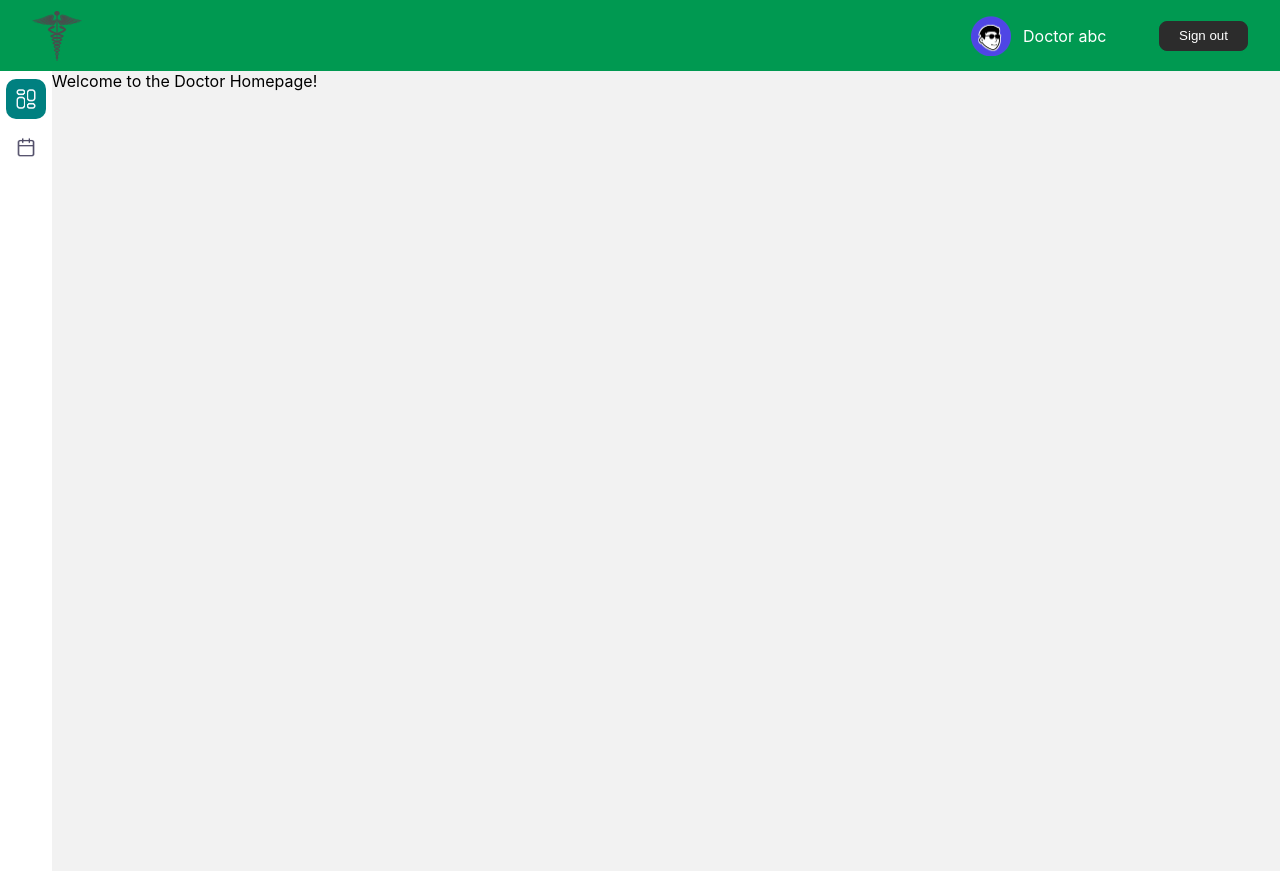
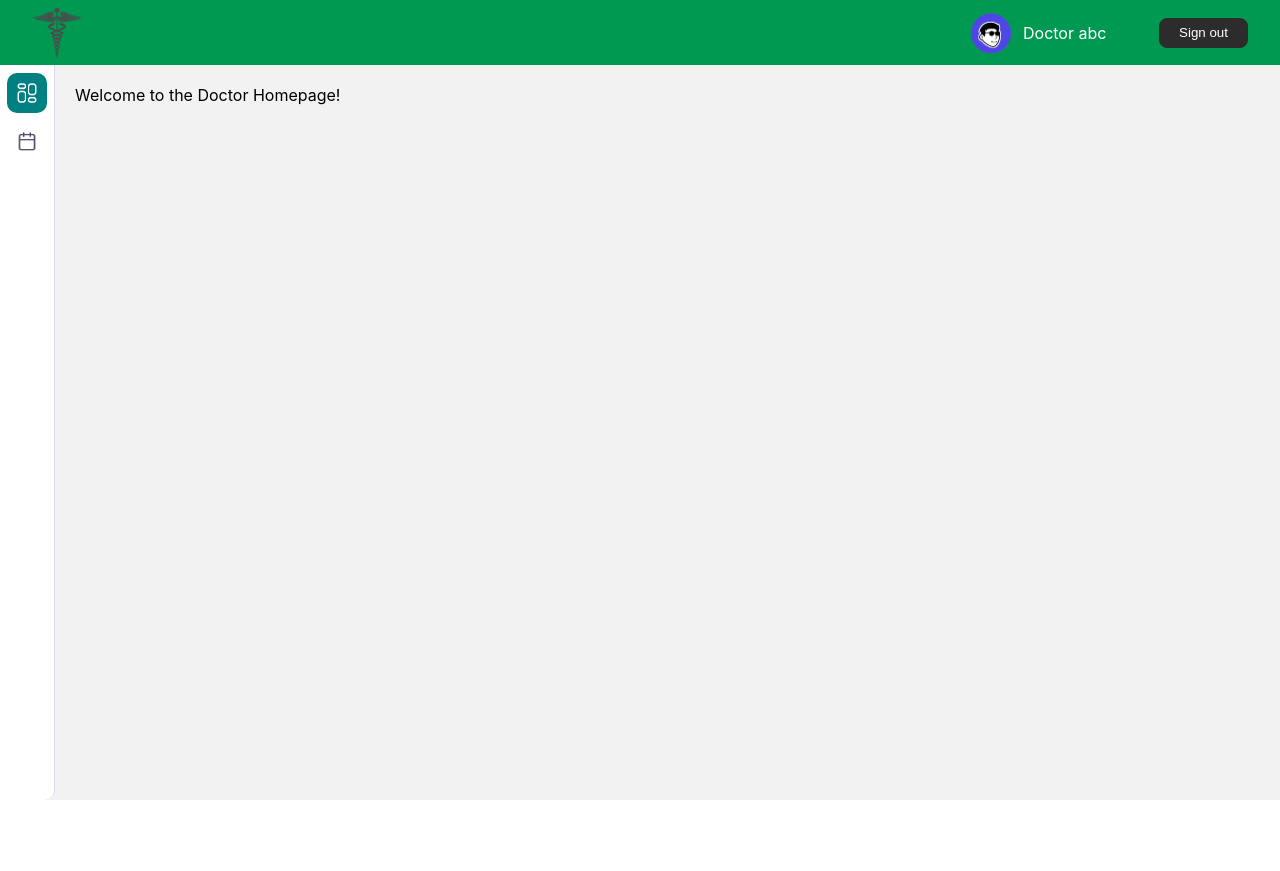
Before and after one commit to yukihim/disease-diagnosis-support-system, a React (Create React App) app in the folder frontend/: page / in a window 1280 px wide. After the commit the page ends 800 px from the top, so only its background shows below. Built offline with nearby package versions, Linux system fonts and the light colour scheme.

Commit message:
Fix root container, the components (Homepage container and sidebar)

```diff
--- a/frontend/public/index.html
+++ b/frontend/public/index.html
@@ -27,6 +27,6 @@
     <title>Disease Diagnosis Support System</title>
   </head>
   <body>
-    <div id="root"></div>
+    <div id="root" style="height:100vh;"></div>
   </body>
 </html>
--- a/frontend/src/components/common/sidebar.js
+++ b/frontend/src/components/common/sidebar.js
@@ -8,11 +8,13 @@ import CalendarIcon from '../../assets/images/Calendar_Icon.png';
 function Sidebar() {
     return (
         <div className="sidebar">
-            <div className="sidebarContainer" style={{backgroundColor: "#008080"}}>
-                <img src={HomepageIcon} alt="Homepage Icon" className="sidebar__homepageIcon" />
-            </div>
-            <div className="sidebarContainer">
-                <img src={CalendarIcon} alt="Calendar Icon" className="sidebar__calendarIcon" />
+            <div className="bigContainer">
+                <div className="sidebarContainer" style={{backgroundColor: "#008080"}}>
+                    <img src={HomepageIcon} alt="Homepage Icon" className="sidebar__homepageIcon" />
+                </div>
+                <div className="sidebarContainer">
+                    <img src={CalendarIcon} alt="Calendar Icon" className="sidebar__calendarIcon" />
+                </div>
             </div>
         </div>
     );
--- a/frontend/src/components/common/style/sidebar.css
+++ b/frontend/src/components/common/style/sidebar.css
@@ -1,19 +1,26 @@
 .sidebar {
     display: flex;
     flex-direction: column;
-
     align-items: center;
 
     background-color: #fff;
 
-    border: 0px 1px 0px 0px solid #D9DBE9;
+    border: 0px solid #D9DBE9;
+
+    border-width: 0px 1px 0px 0px;
 
     width: 54px;
-    height: auto;
+
+    border-bottom-right-radius: 10px;
+
+    .bigContainer {
+        all: unset;
 
         padding: 8px 0px;
 
         .sidebarContainer {
+            all: unset;
+
             width: 40px;
             height: 40px;
 
@@ -33,3 +40,4 @@
             }
         }
     }
+}
--- a/frontend/src/components/doctor/doctorHomepage.js
+++ /dev/null
@@ -1,16 +0,0 @@
-import './style/doctorHomepage.css';
-
-import Sidebar from '../common/sidebar';
-
-function DoctorHomepage() {
-    return (
-        <div className="doctorHomepage">
-            <Sidebar />
-            <div className="mainContent">
-                Welcome to the Doctor Homepage!
-            </div>
-        </div>
-    );
-}
-
-export default DoctorHomepage;
--- /dev/null
+++ b/frontend/src/components/doctor/doctorHomepageContent.js
@@ -0,0 +1,18 @@
+import './style/doctorHomepageContent.css';
+
+import Sidebar from '../common/sidebar';
+
+function DoctorHomepageContent() {
+    return (
+        <div className="doctorHomepageContent">
+            <Sidebar />
+            <div className="mainContent">
+                <div>
+                    Welcome to the Doctor Homepage!
+                </div>
+            </div>
+        </div>
+    );
+}
+
+export default DoctorHomepageContent;
--- a/frontend/src/components/doctor/style/doctorHomepage.css
+++ b/frontend/src/components/doctor/style/doctorHomepageContent.css
@@ -1,19 +1,22 @@
-.doctorHomepage {
+.doctorHomepageContent {
     display: flex;
     flex-direction: row;
 
     justify-content: flex-start;
 
-    width: 100vw;
-    height: 100vh;
+    flex-grow: 1;
+
+    width: 100%;
+    height: 100%;
+
+    background-color: #F2F2F2;
 
     .mainContent {
         display: flex;
         flex-direction: column;
 
-        background-color: #F2F2F2;
+        flex-grow: 1;
 
-        width: 100vw;
-        height: auto;
+        padding: 20px 20px;
     }
 }
--- a/frontend/src/index.css
+++ b/frontend/src/index.css
@@ -2,6 +2,7 @@ html,
 body {
   min-width: 900px;
   overflow-x: hidden;
+  height: 100%;
 }
 
 body {
--- a/frontend/src/pages/componentTest.js
+++ b/frontend/src/pages/componentTest.js
@@ -1,15 +1,19 @@
 // import LoginForm from '../components/auth/loginForm';
 
 import Header from '../components/common/header';
-import DoctorHomepage from '../components/doctor/doctorHomepage';
+import DoctorHomepageContent from '../components/doctor/doctorHomepageContent';
+
+import "./style/doctorHomepage.css"
 
 function ComponentTest() {
     return (
-        <div>
-            {/* <LoginForm /> */}
+        // <div>
+        //     <LoginForm />
+        // </div>
 
+        <div className="doctorHomepage">
             <Header />
-            <DoctorHomepage />
+            <DoctorHomepageContent />
         </div>
     );
 }
--- /dev/null
+++ b/frontend/src/pages/style/doctorHomepage.css
@@ -0,0 +1,7 @@
+.doctorHomepage {
+    display: flex;
+    flex-direction: column;
+
+    height: 100%;
+    width: 100%;
+}
```
Also changed, not shown: frontend/src/pages/authenticationPage.js (added, +11 -0 lines). Lines whose indentation alone changed are shown as unchanged.
